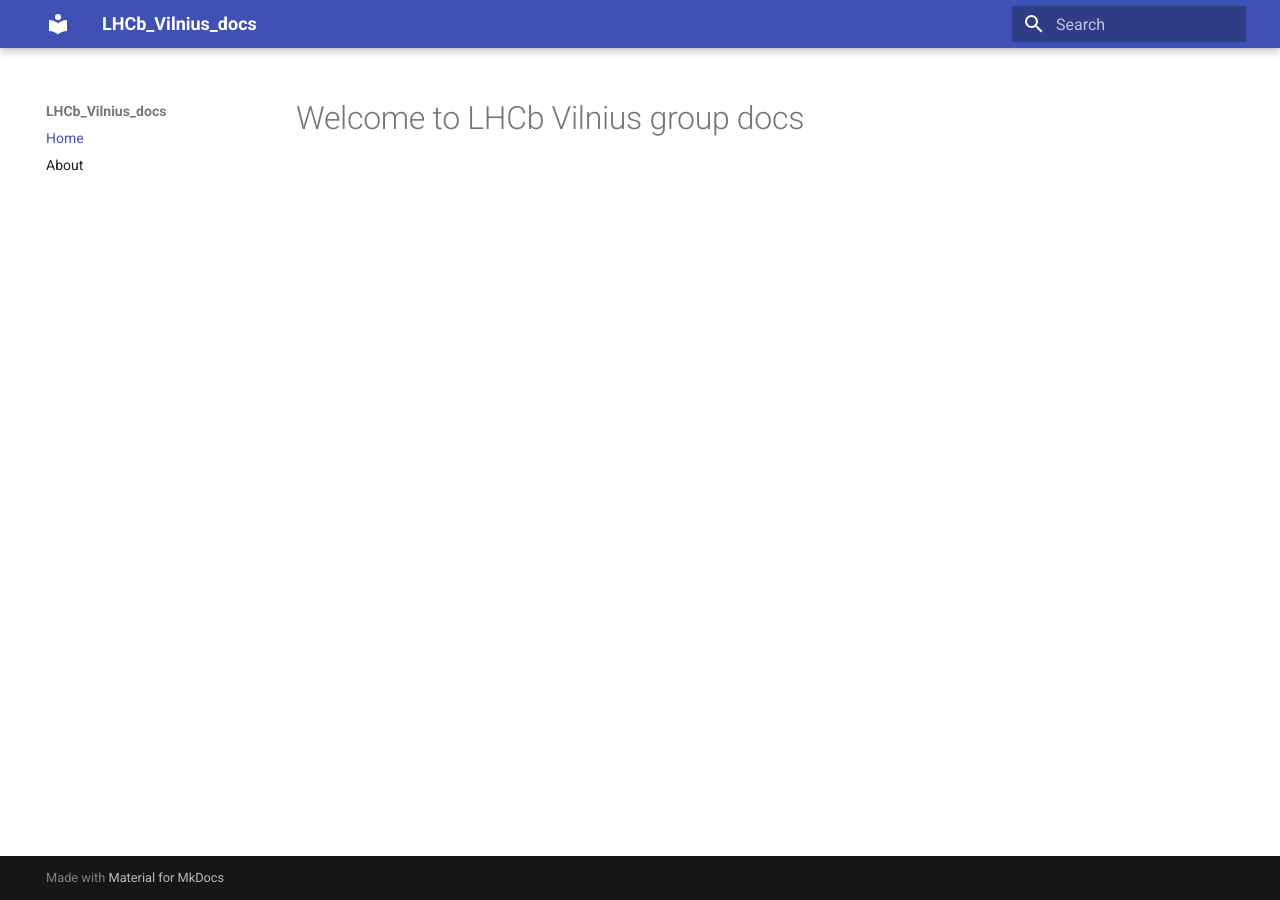
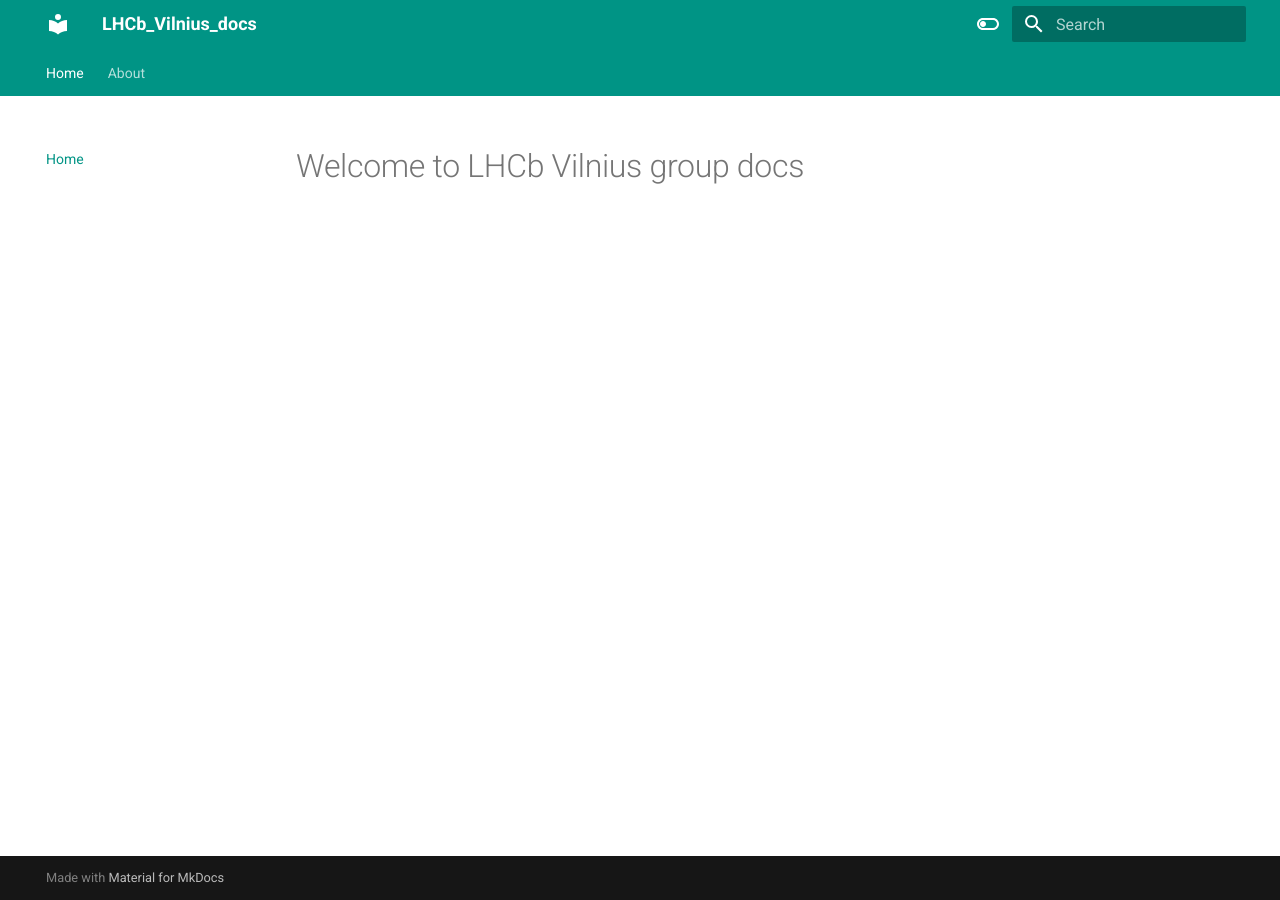
Before and after one commit to YauheniTalochkaN/LHCb_Vilnius_docs, an MkDocs documentation site: the page built from docs/index.md, in a window 1280 px wide. Built offline with MkDocs 1.6.1 and Material for MkDocs 9.7.7, drawn with Linux system fonts in a browser that asks for light colours.

Commit message:
theme is upgraded

```diff
--- a/mkdocs.yml
+++ b/mkdocs.yml
@@ -3,4 +3,29 @@ site_url: https://lhcb_vilnius_docs
 nav:
   - Home: index.md
   - About: about.md
-theme: material
+theme:
+  name: material
+  features:
+    - navigation.tabs
+    - navigation.sections
+    - toc.integrate
+    - navigation.top
+    - search.suggest
+    - search.highlight
+    - content.tabs.link
+    - content.code.annotation
+    - content.code.copy
+  language: en
+  palette:
+    - scheme: default
+      toggle:
+        icon: material/toggle-switch-off-outline
+        name: Switch to dark mode
+      primary: teal
+      accent: purple
+    - scheme: slate
+      toggle:
+        icon: material/toggle-switch
+        name: Switch to light mode
+      primary: teal
+      accent: lime
```
